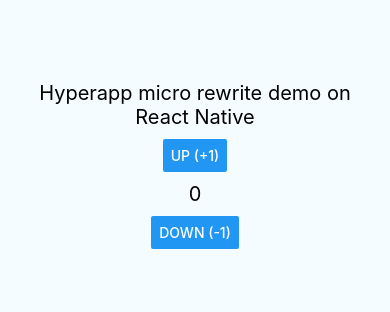
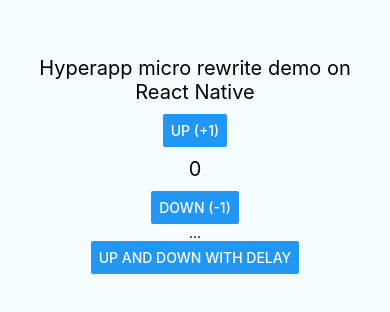
Before and after one commit to brodycj/hyperapp-like-native-view-demo, a React Native app: screen / in a window 390 px wide. Shown: the part 262-574 px from the top of the page. Built offline with nearby package versions, Linux system fonts and the light colour scheme.

Commit message:
Support for side effects
Closes #3

Related: brodybits/hyperapp-api-demo-on-inferno-and-ultradom#4

```diff
--- a/App.js
+++ b/App.js
@@ -25,13 +25,22 @@
     actions={{
       up: (state) => ({ count: state.count + 1 }),
       dn: (state) => ({ count: state.count - 1 }),
+    }}
+    effects = {{
+      delayedUpAndDn: (actions, effects) => {
+        setTimeout(effects.upAndDn, 500)
+      },
+      upAndDn: (actions, effects) => {
+        actions.up()
+        setTimeout(actions.dn, 500)
+      }
     }}>
     <MyView />
   </ManagedView>
 )
 
 const MyView =
-  ({state, actions}) => {
+  ({state, actions, effects}) => {
     return (
       <View style={styles.container}>
         <Text style={styles.welcome}>
@@ -48,6 +57,13 @@
           onPress={actions.dn}
           title="Down (-1)"
         />
+        <Text>
+          ...
+        </Text>
+        <Button
+          onPress={effects.delayedUpAndDn}
+          title="Up and down with delay"
+        />
       </View>
     )
   }
@@ -57,15 +73,19 @@
 const ManagedView = createReactClass({
   getInitialState() {
     const ac = {}
+    const ef = {}
     const self = this
     for (let a in this.props.actions) ac[a] = () => {
       self.setState(prev => ({ac: ac, st: (this.props.actions[a](prev.st))}))
     }
-    return {ac: ac, st: this.props.state}
+    for (let e in this.props.effects) ef[e] = () => {
+      this.props.effects[e](ac, ef)
+    }
+    return {ac: ac, st: this.props.state, ef: ef}
   },
   render() {
     return React.Children.map(this.props.children, ch => (
-      React.cloneElement(ch, {state: this.state.st, actions: this.state.ac})
+      React.cloneElement(ch, {state: this.state.st, actions: this.state.ac, effects: this.state.ef})
     ))
   }
 })
```
Also changed, not shown: 1 other file (tests, documents, lock files or other folders).
